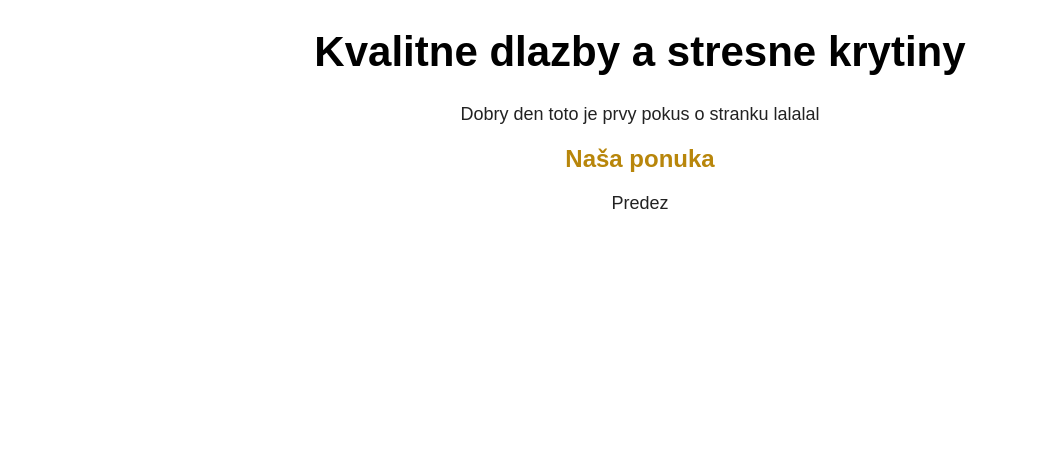
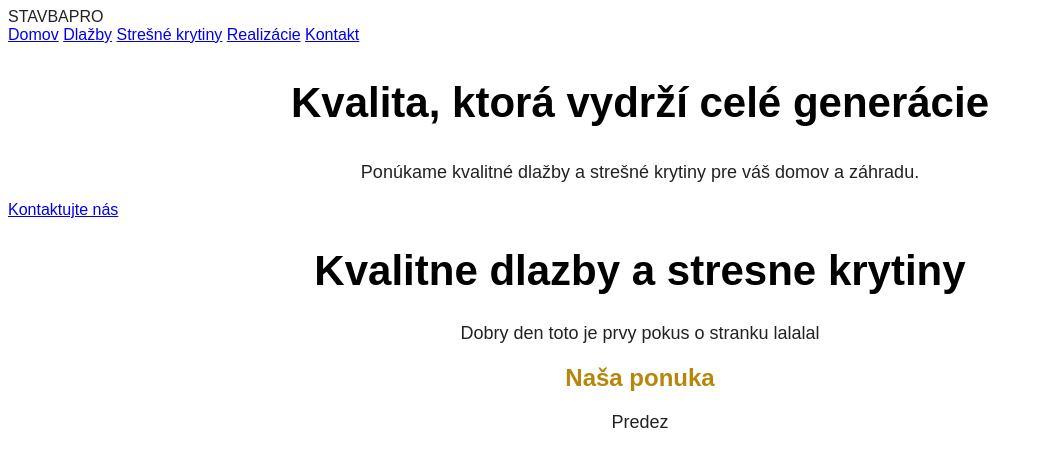
Before and after one commit to Maradnak/stavebna-firma, a plain HTML site: page index.html in a window 1280 px wide. Shown: the whole page, without its empty margins (0-1043 px from the left). Drawn offline with Linux system fonts and the light colour scheme.

Commit message:
Add header and navigation to index.html

```diff
--- a/index.html
+++ b/index.html
@@ -9,6 +9,33 @@
 </head>
 <body>
 
+<header>
+    <div class="logo">
+        STAVBA<span>PRO</span>
+    </div>
+
+    <nav>
+        <a href="#domov">Domov</a>
+        <a href="#dlazby">Dlažby</a>
+        <a href="#strechy">Strešné krytiny</a>
+        <a href="#realizacie">Realizácie</a>
+        <a href="#kontakt">Kontakt</a>
+    </nav>
+</header>
+    <section class="hero" id="domov">
+    <div class="hero-content">
+        <h1>Kvalita, ktorá vydrží celé generácie</h1>
+
+        <p>
+            Ponúkame kvalitné dlažby a strešné krytiny
+            pre váš domov a záhradu.
+        </p>
+
+        <a href="#kontakt" class="hero-button">
+            Kontaktujte nás
+        </a>
+    </div>
+</section>
     <h1>Kvalitne dlazby a stresne krytiny</h1>
 
     <p>Dobry den toto je prvy pokus o stranku lalalal</p>
```
